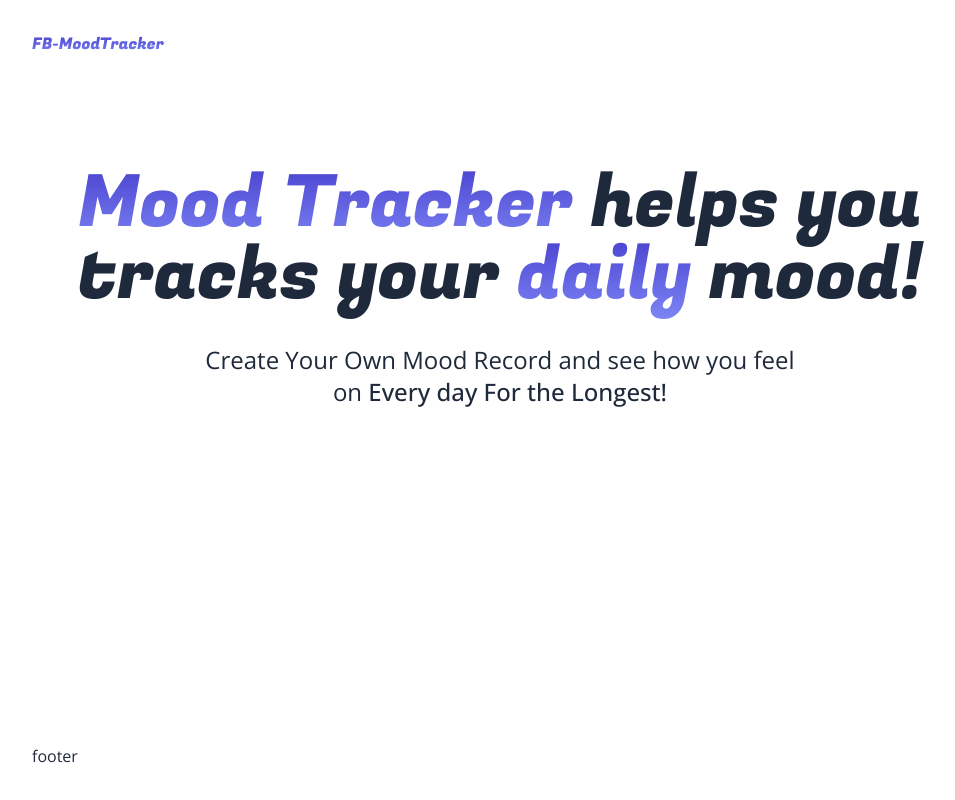
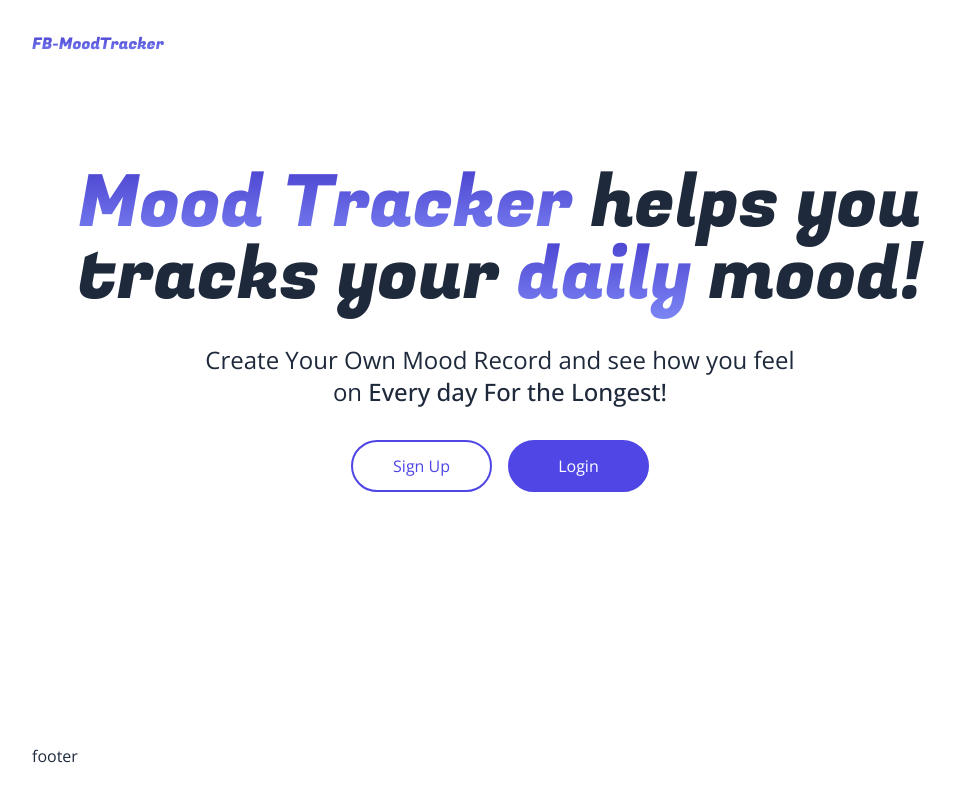
Before and after one commit to zidane-arkan/moodtracker-nexjs, a Next.js app: page / in a window 1280 px wide. Shown: the whole page, without its empty margins (140-1095 px from the left). Built offline with nearby package versions, Linux system fonts and the light colour scheme.

Commit message:
update Hero : add button

```diff
--- a/components/Button.tsx
+++ b/components/Button.tsx
@@ -1,5 +1,17 @@
 import React from "react";
+import { Fugaz_One } from "next/font/google";
 
-export default function Button() {
-  return <div>Button</div>;
+const fugazOne = Fugaz_One({ subsets: ["latin"], weight: ["400"] });
+
+export default function Button(props: any) {
+  const { text, dark } = props;
+  return (
+    <button
+      className={`rounded-full overflow-hidden duration-200 hover:opacity-60 border-2 border-solid border-indigo-600 ${
+        dark ? "text-white bg-indigo-600" : "text-indigo-600"
+      }`}
+    >
+      <p className={`px-6 sm:px-10 whitespace-nowrap py-2 sm:py-3`}>{text}</p>
+    </button>
+  );
 }
--- a/components/Hero.tsx
+++ b/components/Hero.tsx
@@ -1,6 +1,6 @@
 import React from "react";
 import { Fugaz_One } from "next/font/google";
-
+import Button from "./Button";
 const fugazOne = Fugaz_One({ subsets: ["latin"], weight: ["400"] });
 export default function Hero() {
   return (
@@ -17,6 +17,10 @@
         Create Your Own Mood Record and see how you feel on{" "}
         <span className="font-medium">Every day For the Longest!</span>
       </p>
+      <div className="grid grid-cols-2 gap-4 w-fit mx-auto">
+        <Button text="Sign Up" />
+        <Button text="Login" dark />
+      </div>
     </div>
   );
 }
```
